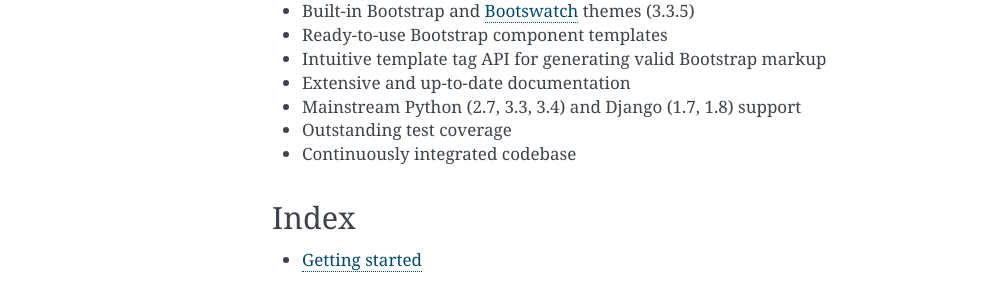
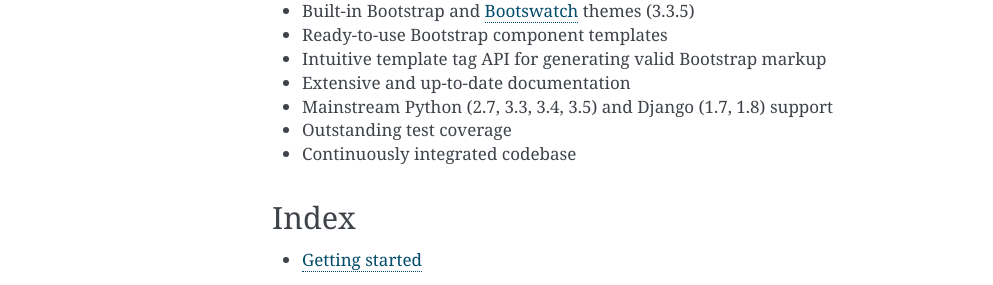
Before and after one commit to texperience/django-bootstrap-ui, a Sphinx documentation site: the page built from docs/index.rst, in a window 1280 px wide. Shown: the part 484-769 px from the top of the page, without its empty margins (148-1141 px from the left). Built offline with Sphinx 7.4.7, drawn with Linux system fonts in a browser that asks for light colours.

Commit message:
Added support for python 3.5

```diff
--- a/README.rst
+++ b/README.rst
@@ -36,7 +36,7 @@ Features
 * Ready-to-use Bootstrap component templates
 * Intuitive template tag API for generating valid Bootstrap markup
 * Extensive and up-to-date documentation
-* Mainstream Python (2.7, 3.3, 3.4) and Django (1.7, 1.8) support
+* Mainstream Python (2.7, 3.3, 3.4, 3.5) and Django (1.7, 1.8) support
 * Outstanding test coverage
 * Continuously integrated codebase
 
--- a/docs/index.rst
+++ b/docs/index.rst
@@ -36,7 +36,7 @@ Features
 * Ready-to-use Bootstrap component templates
 * Intuitive template tag API for generating valid Bootstrap markup
 * Extensive and up-to-date documentation
-* Mainstream Python (2.7, 3.3, 3.4) and Django (1.7, 1.8) support
+* Mainstream Python (2.7, 3.3, 3.4, 3.5) and Django (1.7, 1.8) support
 * Outstanding test coverage
 * Continuously integrated codebase
 
--- a/setup.py
+++ b/setup.py
@@ -39,6 +39,7 @@ setup(
         'Programming Language :: Python :: 3',
         'Programming Language :: Python :: 3.3',
         'Programming Language :: Python :: 3.4',
+        'Programming Language :: Python :: 3.5',
         'Topic :: Internet :: WWW/HTTP',
         'Topic :: Internet :: WWW/HTTP :: Dynamic Content',
     ],
```
Also changed, not shown: .travis.yml, 1 other file.
